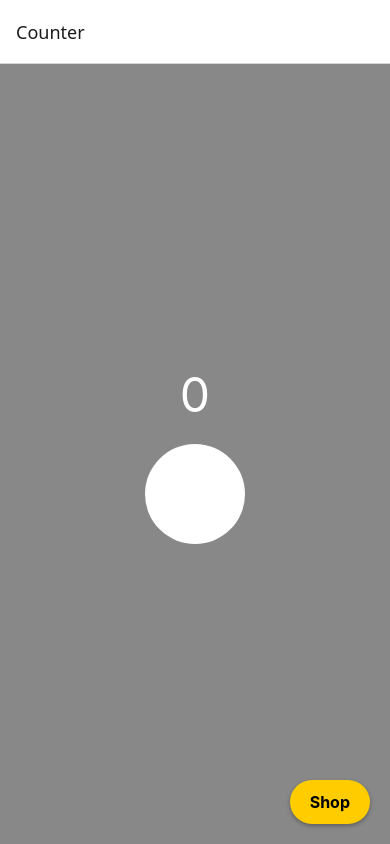
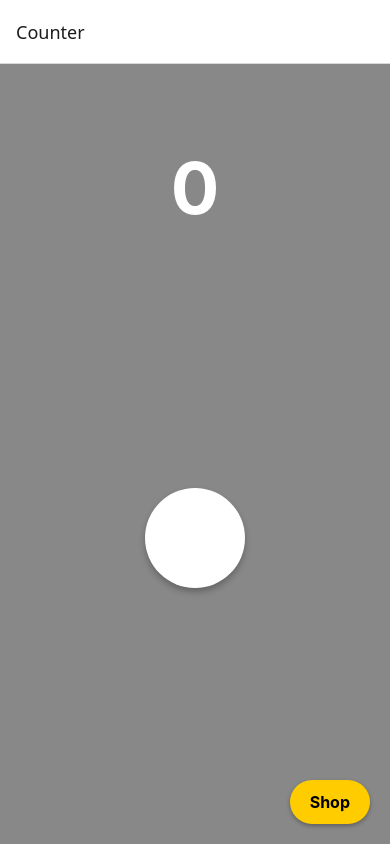
Before and after one commit to VitaliyPanchishniy/cat-clicker, a React Native app: screen /Counter in a window 390 px wide. Built offline with nearby package versions, Linux system fonts and the light colour scheme.

Commit message:
add animation to main and shop button, animated numbers

```diff
--- a/src/components/CircleButton.tsx
+++ b/src/components/CircleButton.tsx
@@ -1,15 +1,35 @@
-import React from 'react';
-import { TouchableOpacity, View, StyleSheet } from 'react-native';
+import React, { useRef } from 'react';
+import { Animated, TouchableWithoutFeedback, StyleSheet } from 'react-native';
 
 interface Props {
     onPress: () => void;
 }
 
 export default function CircleButton({ onPress }: Props) {
+    const scaleAnim = useRef(new Animated.Value(1)).current;
+
+    const handlePressIn = () => {
+        Animated.spring(scaleAnim, {
+            toValue: 1.15,
+            useNativeDriver: true,
+        }).start();
+    };
+
+    const handlePressOut = () => {
+        Animated.spring(scaleAnim, {
+            toValue: 1,
+            friction: 4,
+            useNativeDriver: true,
+        }).start(() => onPress());
+    };
+
     return (
-        <TouchableOpacity onPress={onPress} activeOpacity={0.7}>
-            <View style={styles.circle} />
-        </TouchableOpacity>
+        <TouchableWithoutFeedback
+            onPressIn={handlePressIn}
+            onPressOut={handlePressOut}
+        >
+            <Animated.View style={[styles.circle, { transform: [{ scale: scaleAnim }] }]}/>
+        </TouchableWithoutFeedback>
     );
 }
 
@@ -17,7 +37,12 @@ const styles = StyleSheet.create({
     circle: {
         width: 100,
         height: 100,
-        backgroundColor: '#fff',
+        backgroundColor: '#ffffff',
         borderRadius: 50,
+        shadowColor: '#000',
+        shadowOffset: { width: 0, height: 4 },
+        shadowOpacity: 0.25,
+        shadowRadius: 6,
+        elevation: 8,
     },
 });
--- a/src/components/ShopButton.tsx
+++ b/src/components/ShopButton.tsx
@@ -1,15 +1,37 @@
-import React from 'react';
-import { TouchableOpacity, Text, StyleSheet } from 'react-native';
+import React, { useRef } from 'react';
+import { TouchableWithoutFeedback, Animated, Text, StyleSheet } from 'react-native';
 
 interface Props {
     onPress: () => void;
 }
 
 export default function ShopButton({ onPress }: Props) {
+    const scaleAnim = useRef(new Animated.Value(1)).current;
+
+    const handlePressIn = () => {
+        Animated.spring(scaleAnim, {
+            toValue: 1.1,
+            useNativeDriver: true,
+        }).start();
+    };
+
+    const handlePressOut = () => {
+        Animated.spring(scaleAnim, {
+            toValue: 1,
+            friction: 4,
+            useNativeDriver: true,
+        }).start(() => onPress());
+    };
+
     return (
-        <TouchableOpacity onPress={onPress} style={styles.button}>
-            <Text style={styles.text}>Shop</Text>
-        </TouchableOpacity>
+        <TouchableWithoutFeedback
+            onPressIn={handlePressIn}
+            onPressOut={handlePressOut}
+        >
+            <Animated.View style={[styles.button, { transform: [{ scale: scaleAnim }] }]}>
+                <Text style={styles.text}>Shop</Text>
+            </Animated.View>
+        </TouchableWithoutFeedback>
     );
 }
 
--- a/src/screens/CounterScreen.tsx
+++ b/src/screens/CounterScreen.tsx
@@ -1,5 +1,5 @@
-import React, { useState } from 'react';
-import { View, Text, StyleSheet } from 'react-native';
+import React, { useState, useRef, useEffect } from 'react';
+import { View, Animated, StyleSheet, Easing } from 'react-native';
 import CircleButton from '../components/CircleButton';
 import ShopButton from '../components/ShopButton';
 import { colors } from '../styles/colors';
@@ -10,12 +10,53 @@ type Props = NativeStackScreenProps<RootStackParamList, 'Counter'>;
 
 export default function CounterScreen({ navigation }: Props) {
     const [count, setCount] = useState(0);
+    const opacityAnim = useRef(new Animated.Value(1)).current;
+    const scaleAnim = useRef(new Animated.Value(1)).current;
+
+    const animateCounter = () => {
+        opacityAnim.setValue(0);
+        scaleAnim.setValue(0.4);
+
+        Animated.parallel([
+            Animated.timing(opacityAnim, {
+                toValue: 1,
+                duration: 150,
+                easing: Easing.out(Easing.ease),
+                useNativeDriver: true,
+            }),
+            Animated.spring(scaleAnim, {
+                toValue: 1,
+                speed: 20,
+                bounciness: 10,
+                useNativeDriver: true,
+            }),
+        ]).start();
+    };
+
+    useEffect(() => {
+        animateCounter(); // запускаем анимацию после обновления count
+    }, [count]);
+
+    const handleIncrement = () => {
+        setCount(prev => prev + 1); // просто увеличиваем значение
+    };
 
     return (
         <View style={styles.container}>
-            <Text style={styles.counter}>{count}</Text>
-            <CircleButton onPress={() => setCount(count + 1)} />
-            {/* Кнопка магазину */}
+            <Animated.Text style={[
+                styles.counter,
+                {
+                    transform: [{ scale: scaleAnim }],
+                    opacity: opacityAnim,
+                },
+            ]}>
+                {count}
+            </Animated.Text>
+
+            <View style={styles.buttonWrapper}>
+                <CircleButton onPress={handleIncrement} />
+            </View>
+
             <ShopButton onPress={() => navigation.navigate('Shop')} />
         </View>
     );
@@ -25,12 +66,17 @@ const styles = StyleSheet.create({
     container: {
         flex: 1,
         backgroundColor: colors.gray,
+    },
+    counter: {
+        fontSize: 72,
+        color: colors.white,
+        fontWeight: 'bold',
+        textAlign: 'center',
+        marginTop: 80,
+    },
+    buttonWrapper: {
+        flex: 1,
         justifyContent: 'center',
         alignItems: 'center',
     },
-    counter: {
-        fontSize: 48,
-        color: colors.white,
-        marginBottom: 20,
-    },
 });
```
Also changed, not shown: 1 other file (tests, documents, lock files or other folders).
